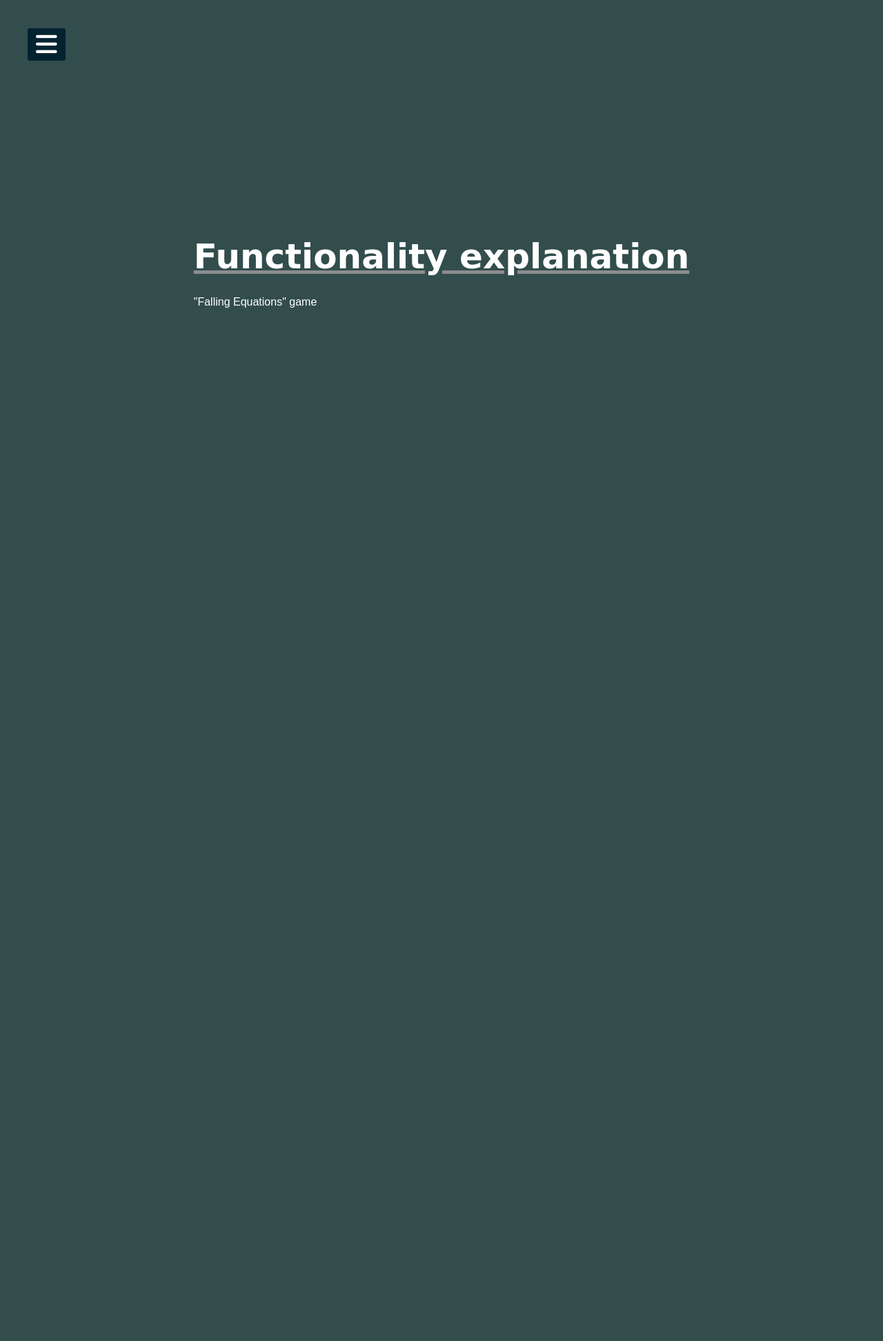
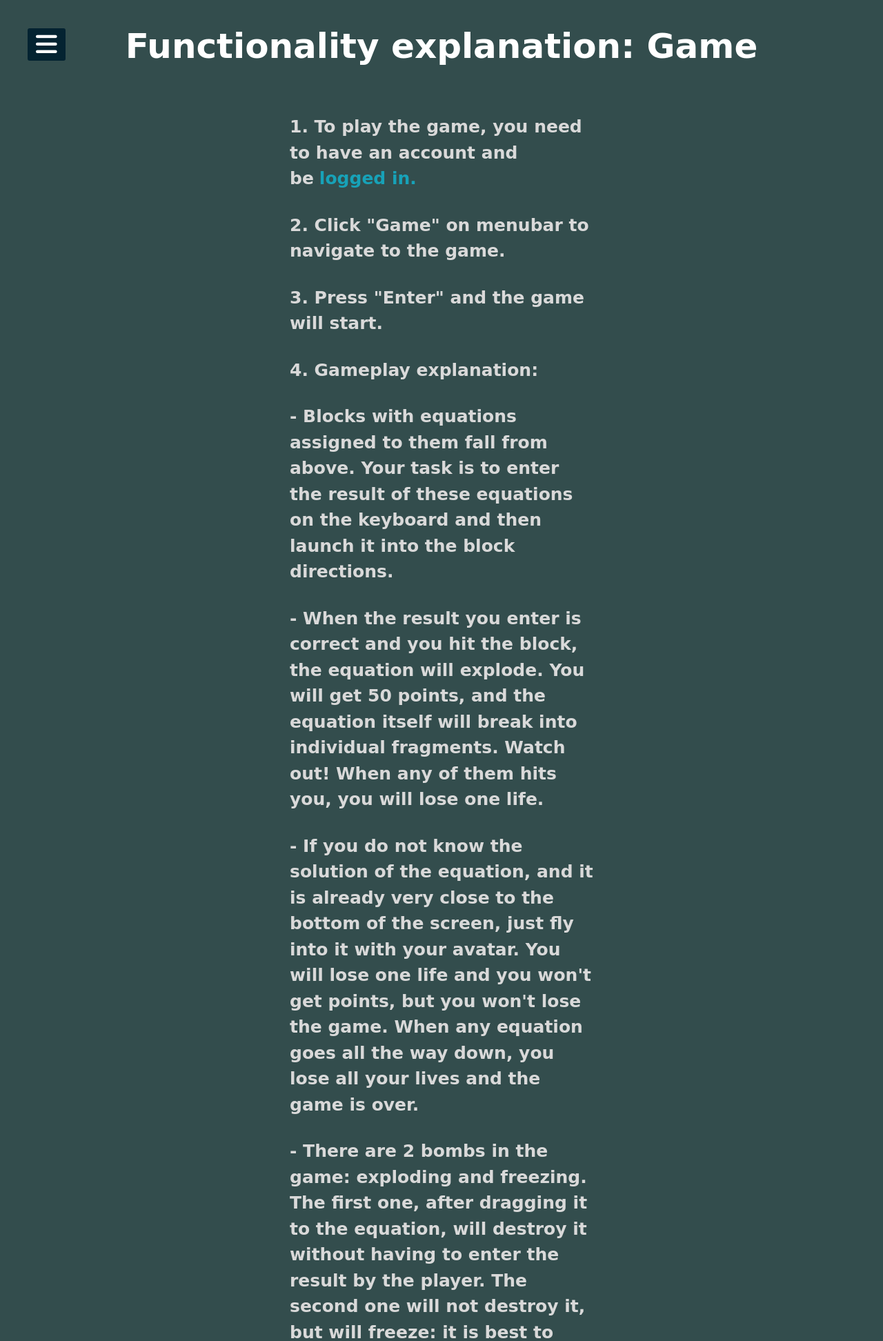
Before and after one commit to Marcin-99/Falling-equations-web-app, a Django app: page /about in a window 1280 px wide. Shown: the top 1944 px of the page at 69% size. Before the commit the page ends 446 px from the top, so only its background shows below. Run offline with Django 3.2, Linux system fonts and the light colour scheme; some libraries are stand-ins or nearby versions; some web fonts are replaced.

Commit message:
Added correct about page

```diff
--- a/Falling_equations_web_app/layout/layout.html
+++ b/Falling_equations_web_app/layout/layout.html
@@ -13,7 +13,7 @@
     <link rel="stylesheet" href="https://stackpath.bootstrapcdn.com/bootstrap/4.4.1/css/bootstrap.min.css"
           integrity="sha384-Vkoo8x4CGsO3+Hhxv8T/Q5PaXtkKtu6ug5TOeNV6gBiFeWPGFN9MuhOf23Q9Ifjh" crossorigin="anonymous">
 
-    <!-- Style for layout. -->
+    <!-- Style for layout. Due to problems with imports without creating additional app, I decided to put menubar styling here. -->
     <style>
         * {
             box-sizing: border-box;
--- a/falling_equations/static/falling_equations/CSS/aboutStyle.css
+++ b/falling_equations/static/falling_equations/CSS/aboutStyle.css
@@ -1,6 +1,17 @@
-#text {
+#title {
     font-size: 50px;
     font-family: 'Shadows Into Light', cursive;
     font-weight: bold;
-    text-decoration: underline #8c8c8c;
 }
+
+#text {
+    color: #d9d9d9;
+    font-size: 25px;
+    font-family: 'Shadows Into Light', cursive;
+    font-weight: bold;
+    max-width: 500px;
+}
+
+p {
+    margin: 30px;
+}
--- a/falling_equations/templates/falling_equations/about.html
+++ b/falling_equations/templates/falling_equations/about.html
@@ -6,10 +6,35 @@
 {% endblock css %}
 
 {% block content %}
+<p><span id="title">Functionality explanation: Game</span></p>
 
 <div>
-    <p><span id="text">Functionality explanation</span></p>
-    <p>"Falling Equations" game</p>
+    <div id="text">
+        <p>1. To play the game, you need to have an account and be<a href="{% url 'login' %}" class="pl-2 text-info">logged in.</a></p>
+        <p>2. Click "Game" on menubar to navigate to the game.</p>
+        <p>3. Press "Enter" and the game will start.</p>
+        <p>4. Gameplay explanation:</p>
+        <p>- Blocks with equations assigned to them fall from above. Your task is to enter the result of these equations
+            on the keyboard and then launch it into the block directions.</p>
+        <p>- When the result you enter is correct and you hit the block, the equation will explode. You will get 50 points,
+            and the equation itself will break into individual fragments. Watch out! When any of them hits you, you will lose one life. </p>
+        <p>- If you do not know the solution of the equation, and it is already very close to the bottom of the screen, just fly into it with your avatar.
+            You will lose one life and you won't get points, but you won't lose the game. When any equation goes all the way down,
+            you lose all your lives and the game is over.</p>
+        <p>- There are 2 bombs in the game: exploding and freezing. The first one, after dragging it to the equation,
+            will destroy it without having to enter the result by the player. The second one will not destroy it,
+            but will freeze: it is best to solve the frozen equation last. Freezing time is not limited.</p>
+        <p>5. General rules:</p>
+        <p>- Each level consists of three equations. The number of operands of these equations corresponds to the level.</p>
+        <p>- Every three levels, the player receives one of each type of bomb.</p>
+        <p>- The best games in terms of points will be saved in the "The Best Players" tab available to everyone.</p>
+        <p>- Game record will only be saved only when player loses all of his hit points.</p>
+        <p>6. Controls:</p>
+        <p>- Move right/left/up/down: arrows.</p>
+        <p>- Type in solution: digits on the keybord and "-" for negative numbers.</p>
+        <p>- Shoot solution: "Space bar".</p>
+        <p>- Dragging the bombs: Left mouse click and drag, then drop.</p>
+    </div>
 
 
 </div>
```
